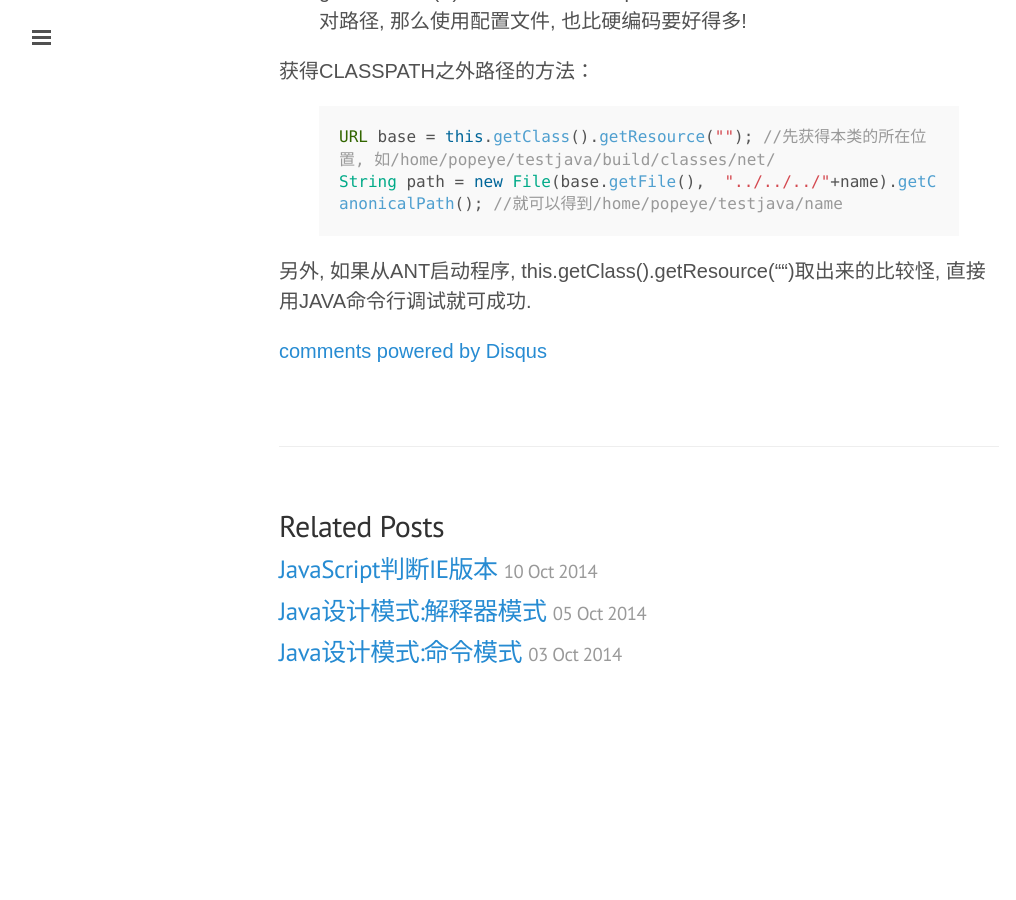
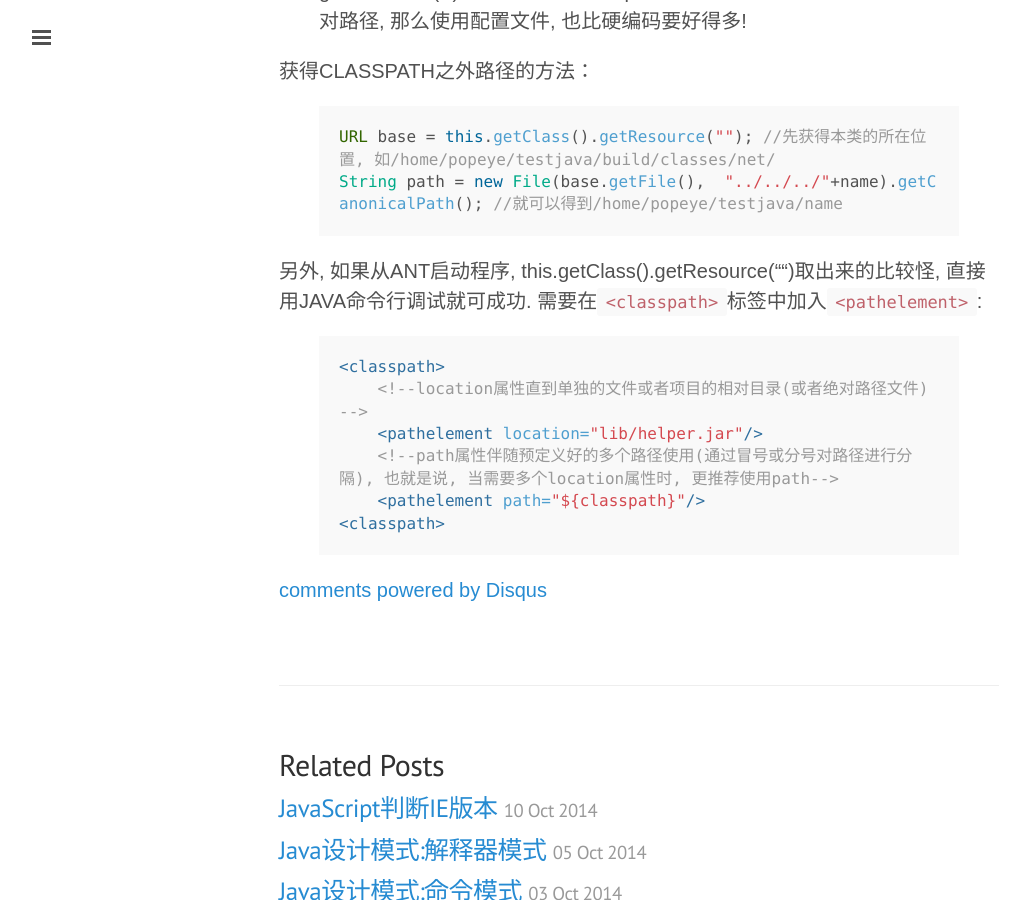
Before and after one commit to clarkdo/clarkdo.github.com, a Jekyll site: the page built from _posts/2014-10-09-41.md, in a window 1280 px wide and 900 px high, scrolled down 1816 px. Shown: the whole window, without its empty margins (1-1017 px from the left). Built offline with Jekyll 4.4.1, drawn with Linux system fonts in a browser that asks for light colours; Markdown is read by kramdown in place of the engine named in the settings; comment, search, counter and statistics services are not loaded; before the commit the page ends 2544 px from its top, so only the background shows below that.

Commit message:
new post

```diff
--- a/_posts/2014-10-09-41.md
+++ b/_posts/2014-10-09-41.md
@@ -55,4 +55,13 @@ URL base = this.getClass().getResource(""); //先获得本类的所在位置,
 String path = new File(base.getFile(),  "../../../"+name).getCanonicalPath(); //就可以得到/home/popeye/testjava/name
 {% endhighlight %}
 
-另外, 如果从ANT启动程序, this.getClass().getResource("")取出来的比较怪, 直接用JAVA命令行调试就可成功.
+另外, 如果从ANT启动程序, this.getClass().getResource("")取出来的比较怪, 直接用JAVA命令行调试就可成功. 需要在`<classpath>`标签中加入`<pathelement>`:
+
+{% highlight xml %}
+<classpath>
+    <!--location属性直到单独的文件或者项目的相对目录(或者绝对路径文件) -->
+    <pathelement location="lib/helper.jar"/>
+    <!--path属性伴随预定义好的多个路径使用(通过冒号或分号对路径进行分隔), 也就是说, 当需要多个location属性时, 更推荐使用path-->
+    <pathelement path="${classpath}"/>
+<classpath>
+{% endhighlight %}
```
